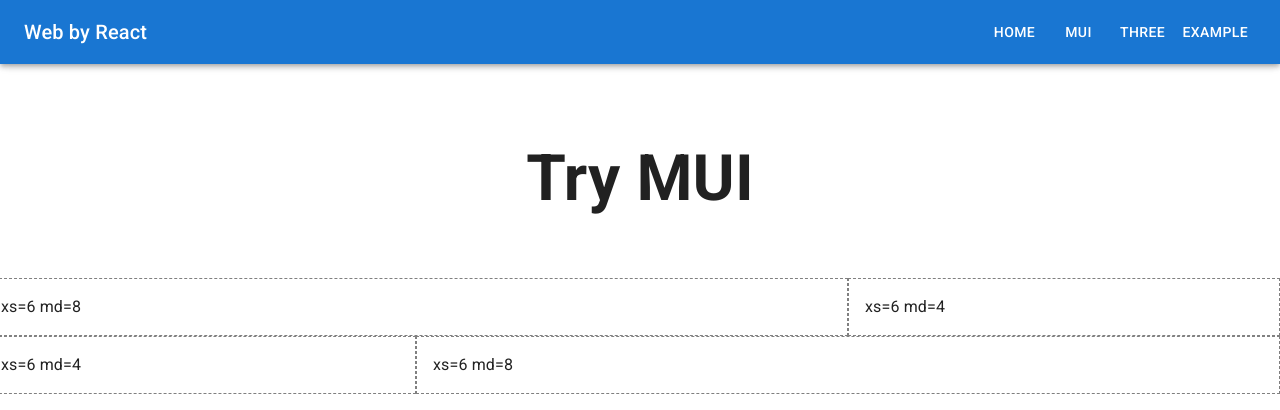
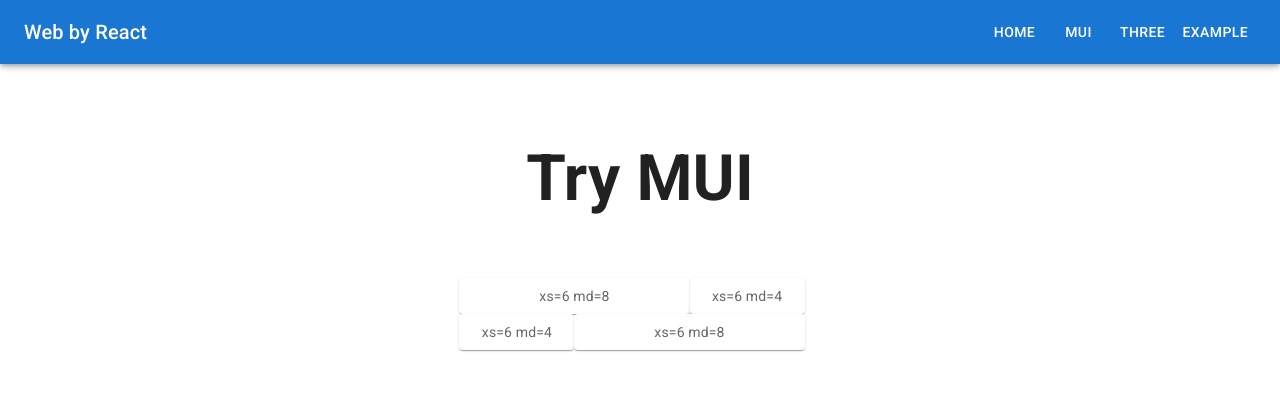
Before and after one commit to f64984016/react_redux_router_typescript, a React (Create React App) app: page /#/mui in a window 1280 px wide. Shown: the top 410 px of the page. Built offline with nearby package versions, Linux system fonts and the light colour scheme; a web font is replaced by a local one.

Commit message:
增加 Item

```diff
--- a/src/pages/mui/Mui.tsx
+++ b/src/pages/mui/Mui.tsx
@@ -8,11 +8,21 @@
 import '@fontsource/roboto/500.css';
 import '@fontsource/roboto/700.css';
 
+import { styled } from '@mui/material/styles';
 import Box from '@mui/material/Box';
-import Grid from '@mui/material/Grid'
+import Paper from '@mui/material/Paper';
+import Grid from '@mui/material/Grid';
 import Toolbar from '@mui/material/Toolbar';
 
 import DrawerAppBar from '../../features/drawerAppBar/drawerAppBar';
+
+const Item = styled(Paper)(({ theme }) => ({
+  backgroundColor: theme.palette.mode === 'dark' ? '#1A2027' : '#fff',
+  ...theme.typography.body2,
+  padding: theme.spacing(1),
+  textAlign: 'center',
+  color: theme.palette.text.secondary,
+}));
 
 const Mui: React.FC = () => {
     return (
@@ -22,28 +32,22 @@
               <Toolbar />
               <h1 style={{ fontSize: '4em' }}>Try MUI</h1>
             </Box>
+            <Box component="div" sx={{ flexGrow: 1 }}>
               <Grid container spacing={2}>
                 <Grid xs={6} md={8}>
-                <Box component="section" sx={{ p: 2, border: '1px dashed grey' }}>
-                  xs=6 md=8
-                </Box>
+                  <Item>xs=6 md=8</Item>
                 </Grid>
                 <Grid xs={6} md={4}>
-              <Box component="section" sx={{ p: 2, border: '1px dashed grey' }}>
-                xs=6 md=4
-                </Box>
+                  <Item>xs=6 md=4</Item>
                 </Grid>
                 <Grid xs={6} md={4}>
-              <Box component="section" sx={{ p: 2, border: '1px dashed grey' }}>
-                xs=6 md=4
-              </Box>
+                  <Item>xs=6 md=4</Item>
                 </Grid>
                 <Grid xs={6} md={8}>
-              <Box component="section" sx={{ p: 2, border: '1px dashed grey' }}>
-                xs=6 md=8
-              </Box>
+                  <Item>xs=6 md=8</Item>
                 </Grid>
               </Grid>
+            </Box>
         </div>
     )
 }
```
Lines whose indentation alone changed are shown as unchanged.
